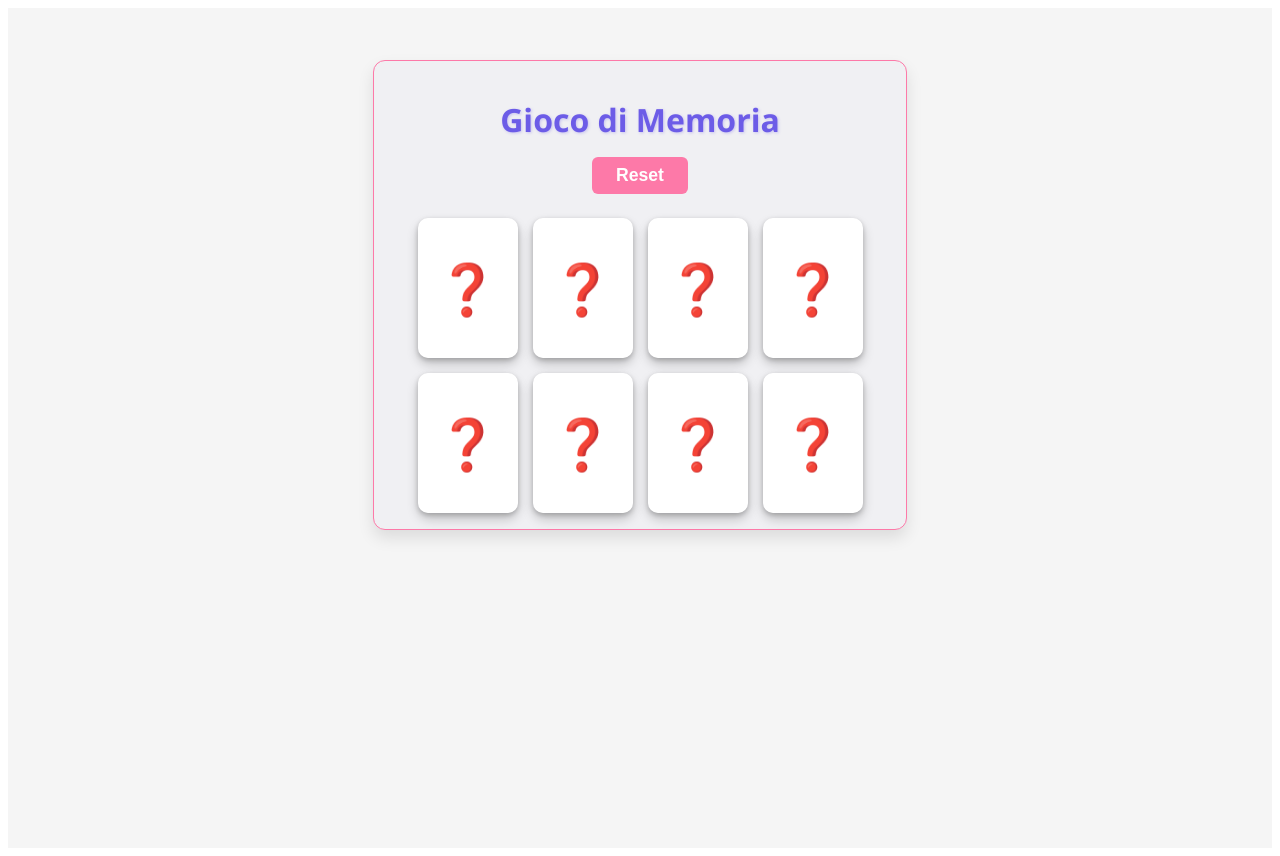
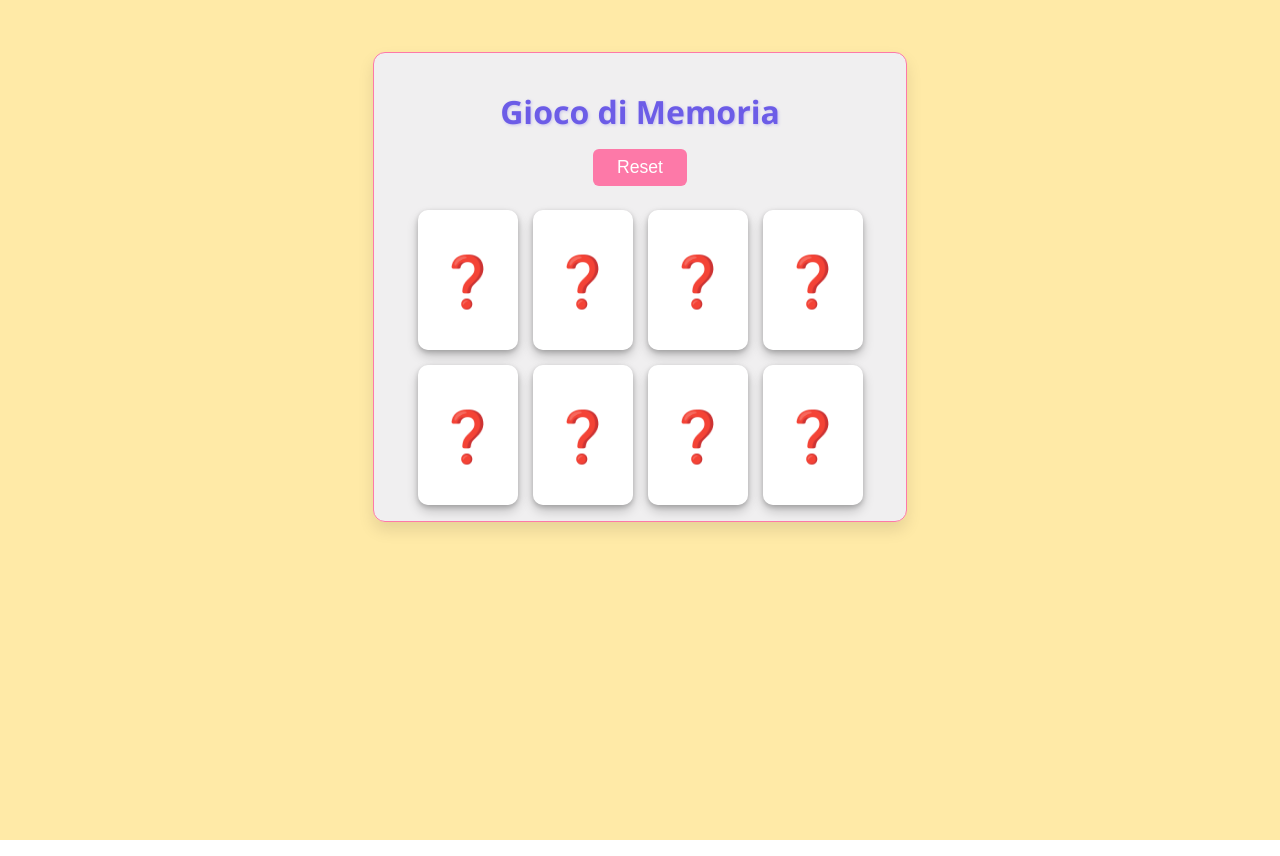
Before and after one commit to AntonellaSchillaci/memoryGame, a React (Vite) app: page / in a window 1280 px wide. Built offline with nearby package versions, Linux system fonts and the light colour scheme.

Commit message:
style: minor visual fixes and style adjustments

```diff
--- a/src/App.scss
+++ b/src/App.scss
@@ -1,31 +1,17 @@
+@use "sass:color";
+@use '../src/styles/colors';
+
+html, body {
+  margin: 0;
+}
+
 
 .app {
   font-family: 'Segoe UI', Tahoma, Geneva, Verdana, sans-serif;
   text-align: center;
   padding: 20px;
-  background-color: #f5f5f5;
+  background-color: colors.$warning;
   min-height: 100vh;
-
-  h1 {
-    color: #333;
-    margin-bottom: 20px;
-  }
-
-  button {
-    background-color: #6c63ff;
-    color: white;
-    border: none;
-    padding: 10px 20px;
-    border-radius: 5px;
-    cursor: pointer;
-    font-weight: 600;
-    margin-bottom: 30px;
-    transition: background-color 0.3s ease;
-
-    &:hover {
-      background-color: #574fd6;
-    }
-  }
 
   .board {
     display: grid;
--- a/src/features/memoryGame/memoryGame.scss
+++ b/src/features/memoryGame/memoryGame.scss
@@ -20,7 +20,7 @@
 
   .btn-reset {
     background: colors.$accent;
-    color: white;
+    color: colors.$card-bg;
     border: none;
     border-radius: 6px;
     padding: 0.5rem 1.5rem;
--- a/src/styles/_colors.scss
+++ b/src/styles/_colors.scss
@@ -5,7 +5,7 @@ $success: #55efc4;
 $warning: #ffeaa7;
 $error: #ff7675;
 
-$background: #f0f0f3;
+$background: #f0f0f3f6;
 $card-bg: #ffffff;
 $text: #2d3436;
 $text-light: #636e72;
```
